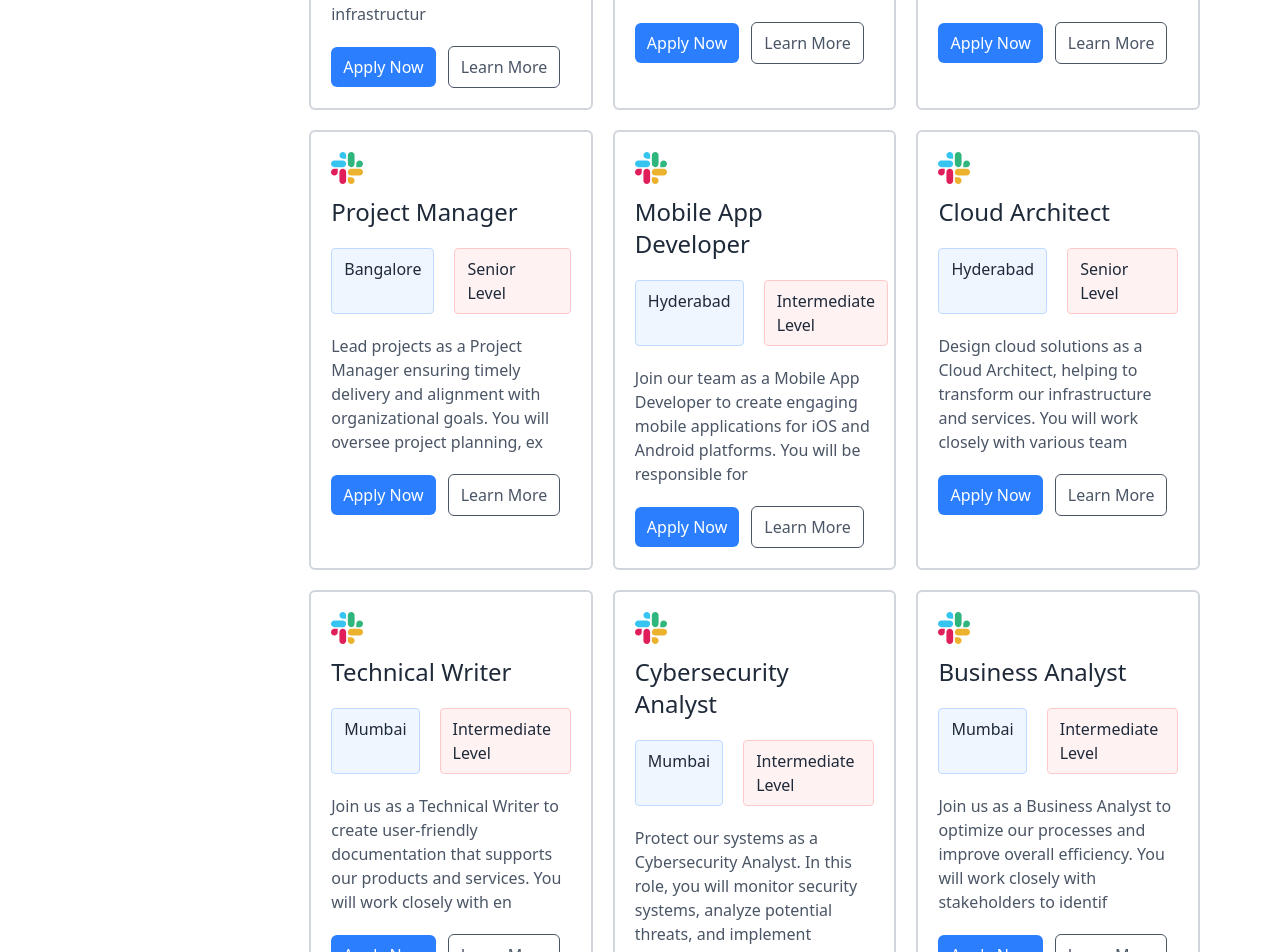
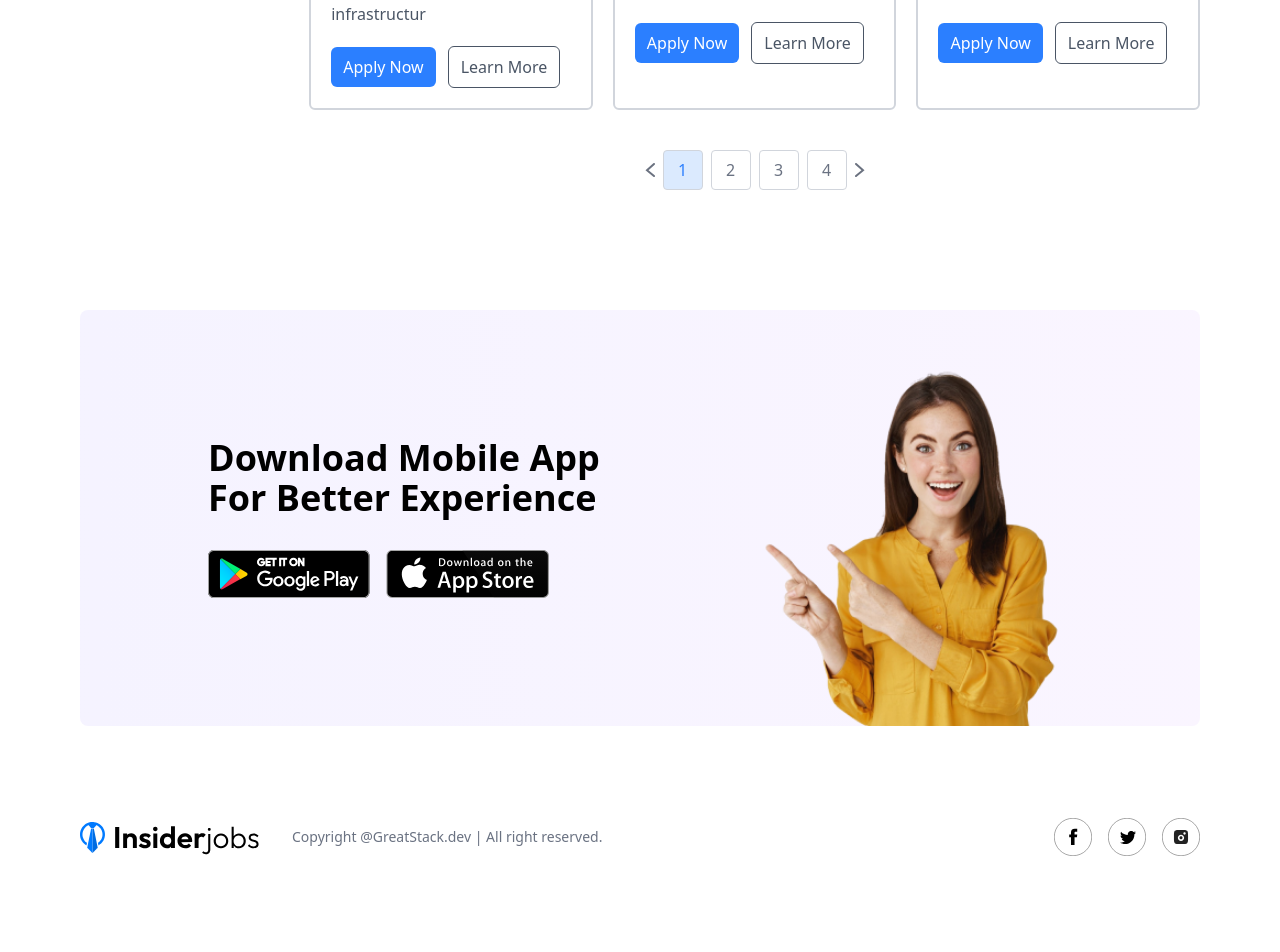
Before and after one commit to Niteshyadav2001/NextGig, a React (Vite) app in the folder Client/: page / in a window 1280 px wide. Shown: the part 1440-2392 px from the top of the page. After the commit the page ends 2308 px from the top, so only its background shows below. Built offline with nearby package versions, Linux system fonts and the light colour scheme; no server answers.

Commit message:
home-page-fully-ready-and-setup-store-for-our-jobs

```diff
--- a/Client/src/app/store.js
+++ b/Client/src/app/store.js
@@ -1,8 +1,10 @@
 import { configureStore } from '@reduxjs/toolkit'
 import AppSliceReducer from './../slices/AppSlice'
+import JobSliceReducer from '../slices/JobSlice'
 
 export const store = configureStore({
   reducer: {
     app: AppSliceReducer,
+    jobs: JobSliceReducer,
   },
 })
--- /dev/null
+++ b/Client/src/components/AppDownload.jsx
@@ -0,0 +1,25 @@
+import React from "react";
+import { assets } from "../assets/assets";
+
+function AppDownload() {
+  return (
+    <div className="conatiner px-20 mx-auto my-20">
+      <div className="relative bg-gradient-to-r from-violet-50 to-purple-50 p-32 rounded-lg">
+        <div>
+          <h1 className="text-2xl sm:text-4xl font-bold mb-8 max-w-md">Download Mobile App For Better Experience</h1>
+          <div className="flex gap-4">
+            <a href="#" className="inline-block">
+              <img className="h-12" src={assets.play_store} alt="play_store_download" />
+            </a>
+            <a href="#" className="inline-block">
+              <img className="h-12" src={assets.app_store} alt="app_store_download" />
+            </a>
+          </div>
+        </div>
+        <img className="absolute w-80 right-0 bottom-0 mr-32 max-lg:hidden" src={assets.app_main_img} alt="app_main_image" />
+      </div>
+    </div>
+  );
+}
+
+export default AppDownload;
--- /dev/null
+++ b/Client/src/components/Footer.jsx
@@ -0,0 +1,18 @@
+import React from 'react'
+import { assets } from '../assets/assets'
+
+function Footer() {
+  return (
+    <div className='container px-20 mx-auto flex items-center justify-between gap-4 py-3 mt-20'>
+      <img src={assets.logo} alt="" />
+      <p className='flex-1  pl-4 text-sm text-gray-500 max-sm:hidden'>Copyright @GreatStack.dev | All right reserved.</p>
+      <div className='flex justify-center items-center gap-4'>
+        <img className='cursor-pointer' width={38} src={assets.facebook_icon} alt="" />
+        <img className='cursor-pointer' width={38} src={assets.twitter_icon} alt="" />
+        <img className='cursor-pointer' width={38} src={assets.instagram_icon} alt="" />
+      </div>
+    </div>
+  )
+}
+
+export default Footer
--- a/Client/src/components/JobListing.jsx
+++ b/Client/src/components/JobListing.jsx
@@ -1,4 +1,4 @@
-import React, { useEffect, useState } from 'react'
+import React, { useState } from 'react'
 import { useDispatch, useSelector } from 'react-redux'
 import { assets, JobCategories, JobLocations, jobsData } from '../assets/assets';
 import { setSearchFilter } from '../slices/AppSlice';
@@ -10,6 +10,8 @@
   const searchedData = useSelector((store) => store.app)
   const {isSearched, title, location} = searchedData;
   const dispatch = useDispatch()
+  const jobs = useSelector((store)=>store.jobs.jobs)
+  const [currentPage,setCurrentPage] = useState(1)
 
 
 
@@ -92,10 +94,33 @@
         <h3 className='font-medium text-3xl py-2' id='job-list'>Latest Jobs</h3>
         <p className='text-gray-600 mb-8 text-md'>Get your desired job from top companies.</p>
         <div className='grid grid-cols-1 sm:grid:cols-2 xl:grid-cols-3 gap-5 '>
-            {jobsData.map((job,index)=>(
+            {jobsData.slice((currentPage-1)*6,currentPage*6).map((job,index)=>(
               <JobCard key={index} job={job} />
             ))}
         </div>
+
+
+        {/* we will do our pagination here  */}
+        {
+          // console.log(jobs.length > 0)
+          jobs.length > 0 && (
+            <div className='flex items-center justify-center space-x-2 mt-10'>
+              <a href="#job-list">
+                <img onClick={() => setCurrentPage(Math.max(currentPage-1),1)} src={assets.left_arrow_icon} alt="left_arrow_icon" />
+              </a>
+
+              {Array.from({length:Math.ceil(jobs.length/6)}).map((_,index) =>(
+                <a href="#job-list">
+                  <button onClick={() => setCurrentPage(index+1)} className={`w-10 h-10 flex items-center justify-center border border-gray-300 rounded ${currentPage === index+1?'bg-blue-100 text-blue-500':'text-gray-500'}`}>{index+1}</button>
+                </a>
+              ))}
+
+              <a href="#job-list">
+                <img onClick={() => setCurrentPage(Math.min(currentPage+1),Math.ceil(jobs.length / 6))} src={assets.right_arrow_icon} alt="right_arrow_icon" />
+              </a>
+            </div>
+          )
+        }
         </section>
     </div>
   )
--- a/Client/src/pages/Home.jsx
+++ b/Client/src/pages/Home.jsx
@@ -2,6 +2,8 @@
 import Navbar from '../components/Navbar'
 import Hero from '../components/Hero'
 import JobListing from '../components/JobListing'
+import AppDownload from '../components/AppDownload'
+import Footer from '../components/Footer'
 
 function Home() {
   return (
@@ -9,6 +11,8 @@
       <Navbar/>
       <Hero/>
       <JobListing/>
+      <AppDownload/>
+      <Footer/>
     </div>
   )
 }
--- /dev/null
+++ b/Client/src/slices/JobSlice.js
@@ -0,0 +1,18 @@
+import { createSlice } from "@reduxjs/toolkit";
+import { jobsData } from "../assets/assets";
+
+export const JobSlice = createSlice({
+  name:"jobs",
+  initialState:{
+    jobs: jobsData,
+  },
+  reducers:{
+    setJobs:(state,action) => {
+      return {...state, ...action.payload}
+    }
+  }
+})
+
+export const {setJobs} = JobSlice.actions
+
+export default JobSlice.reducer
```
